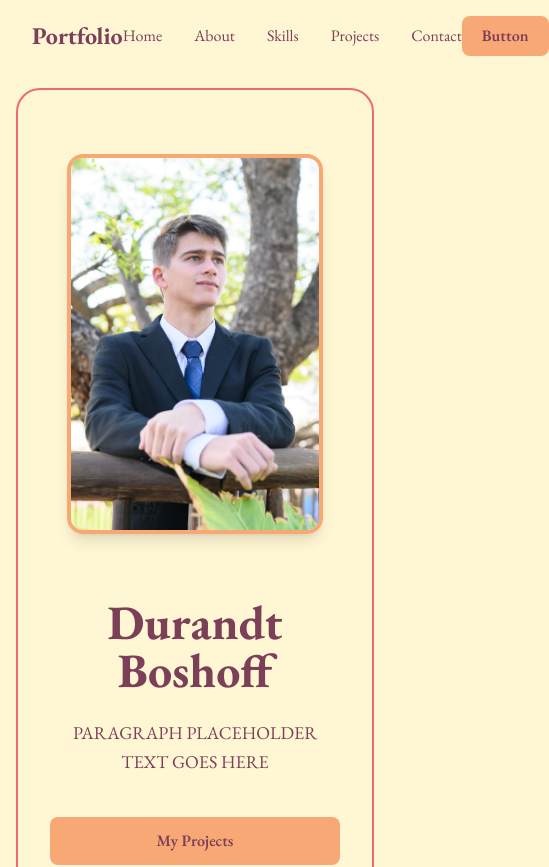
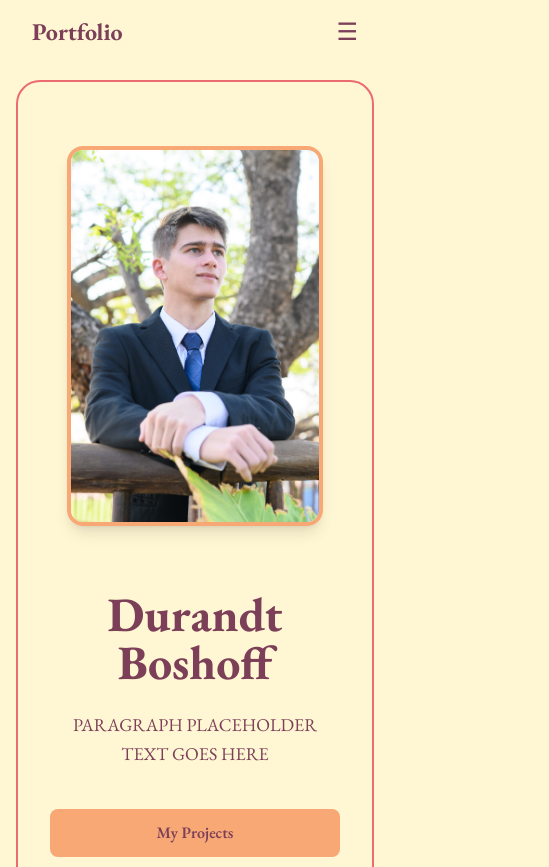
Before and after one commit to Durandt-Boshoff/Durandt-Portfolio, a React (Vite) app: page / in a window 390 px wide. Shown: the top 867 px of the page, 549 px wide, since content can reach past the window. Built offline with nearby package versions, Linux system fonts and the light colour scheme.

Commit message:
feat: enhance Navbar with mobile menu functionality

```diff
--- a/src/components/navbar.jsx
+++ b/src/components/navbar.jsx
@@ -1,6 +1,11 @@
+import { useState } from "react"
+
 function Navbar() {
+    const [menuOpen, setMenuOpen] = useState(false)
     return (
-        <nav className="w-full px-8 py-4 flex items-center justify-between">
+        <nav className="w-full px-8 py-4">
+
+            <div className="hidden md:flex items-center justify-between">
 
             {/* Left: Name */}
             <div>
@@ -39,6 +44,52 @@ function Navbar() {
                 </button>
             </div>
 
+            </div>
+
+            <div className="md:hidden flex items-center justify-between">
+
+                <h1 className="text-2xl font-bold">
+                    Portfolio
+                </h1>
+
+                <button
+                    onClick={() => setMenuOpen(!menuOpen)}
+                    className="text-2xl">
+                    {menuOpen ? "✖" : "☰"}
+                    </button>
+
+            </div>
+
+            {menuOpen && (
+                <div className="md:hdden flex flex-col items-center gap-4 py-6">
+
+                    <a href="#home" onClick={() => setMenuOpen(false)}>
+                        Home
+                    </a>
+
+                    <a href="#about" onClick={() => setMenuOpen(false)}>
+                        About
+                    </a>
+
+                    <a href="#skills" onClick={() => setMenuOpen(false)}>
+                        Skills
+                    </a>
+
+                    <a href="#projects" onClick={() => setMenuOpen(false)}>
+                        Projects
+                    </a>
+
+                    <a href="#contact" onClick={() => setMenuOpen(false)}>
+                        Contact
+                    </a>
+
+                    <button className="px-5 py-2 rounded-lg bg-[var(--secondary)]">
+                        Button
+                    </button>
+
+                </div>
+            )}
+
         </nav>
     )
 }
```
